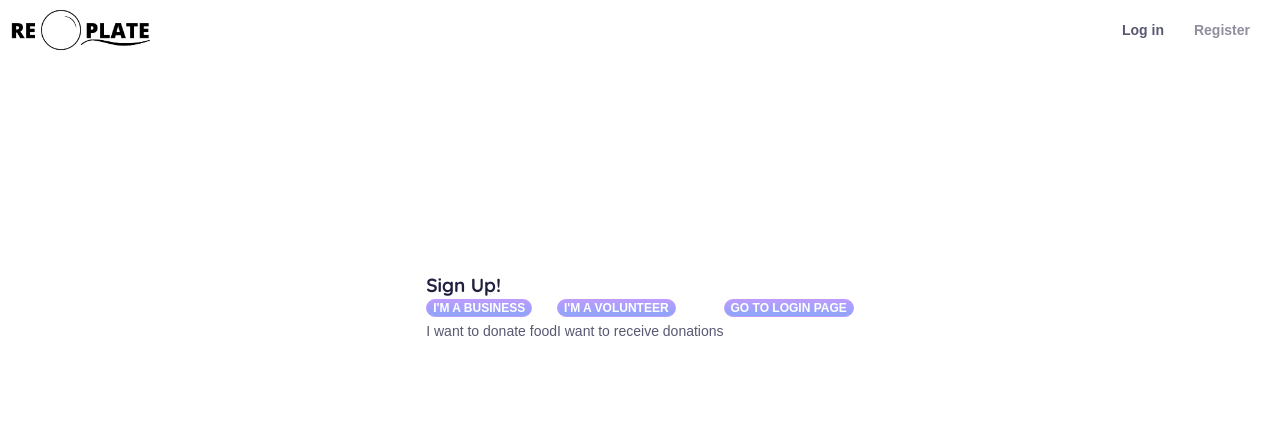
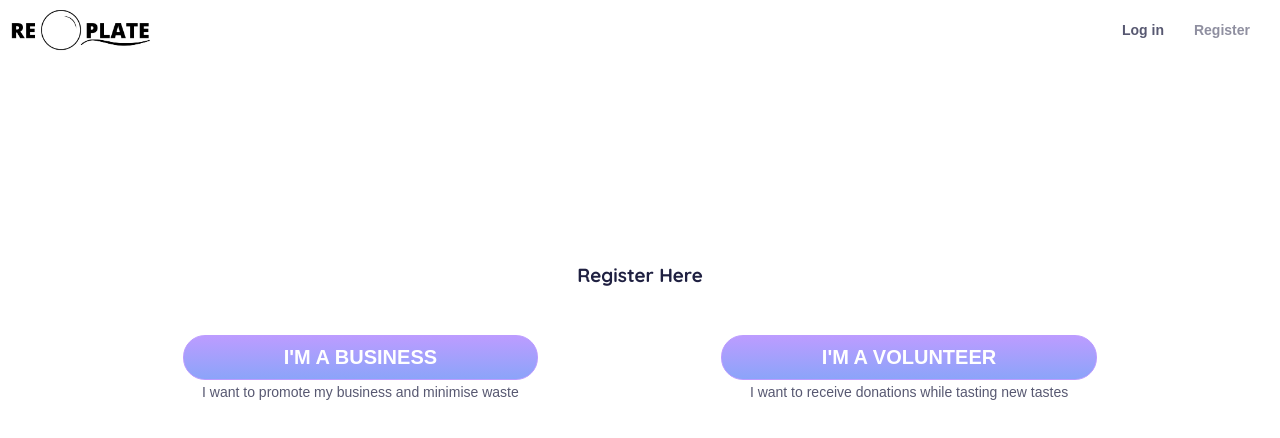
Before and after one commit to Replate-EU/Frontend, a React (Create React App) app in the folder front-end/: page / in a window 1280 px wide. Shown: the top 438 px of the page. Built offline with nearby package versions, Linux system fonts and the light colour scheme; no server answers; a web font is replaced by a local one.

Commit message:
Signup made a bit better looking

```diff
--- a/front-end/src/CSS/App.css
+++ b/front-end/src/CSS/App.css
@@ -554,9 +554,22 @@ a:focus {
 .navbar-container nav .active {
   color: rgba(31, 32, 65, 0.5);
 }
+.signup {
+  display: flex;
+  flex-flow: column;
+  text-align: center;
+}
+.signup h1 {
+  margin: 50px;
+}
 .signup .dives {
   display: flex;
-  justify-content: space-around;
+  justify-content: space-evenly;
+  width: 100vw;
+}
+.signup .dives .button {
+  padding: 10px 100px;
+  font-size: 20px;
 }
 .card-container {
   position: relative;
--- a/front-end/src/Components/SignUp.js
+++ b/front-end/src/Components/SignUp.js
@@ -5,25 +5,25 @@ import { Link } from "react-router-dom";
 export default function SignUp() {
   return (
     <div className="signup">
-      <h1>Sign Up!</h1>
+      <h1>Register Here</h1>
       <div className="dives">
         <div>
           <Link to="/business">
             <button className="button">I'm a business</button>
           </Link>
-          <p>I want to donate food</p>
+          <p>I want to promote my business and minimise waste</p>
         </div>
         <div>
           <Link to="/volunteer">
             <button className="button">I'm a volunteer</button>
           </Link>
-          <p>I want to receive donations</p>
+          <p>I want to receive donations while tasting new tastes</p>
         </div>
-        <div>
+        {/* <div>
           <Link to="/login">
             <button className="button">Go to login page</button>
           </Link>
-        </div>
+        </div> */}
 
       </div>
 
--- a/front-end/src/LESS/Signup.less
+++ b/front-end/src/LESS/Signup.less
@@ -1,7 +1,17 @@
 .signup {
+    display: flex;
+    flex-flow: column;
+    text-align: center;
+    h1 {
+        margin: 50px;
+    }
     .dives{
         display: flex;
-        justify-content: space-around;
-
+        justify-content: space-evenly;
+        width: 100vw;
+        .button {
+            padding: 10px 100px;
+            font-size: 20px;
+        }
     }
 }
```
